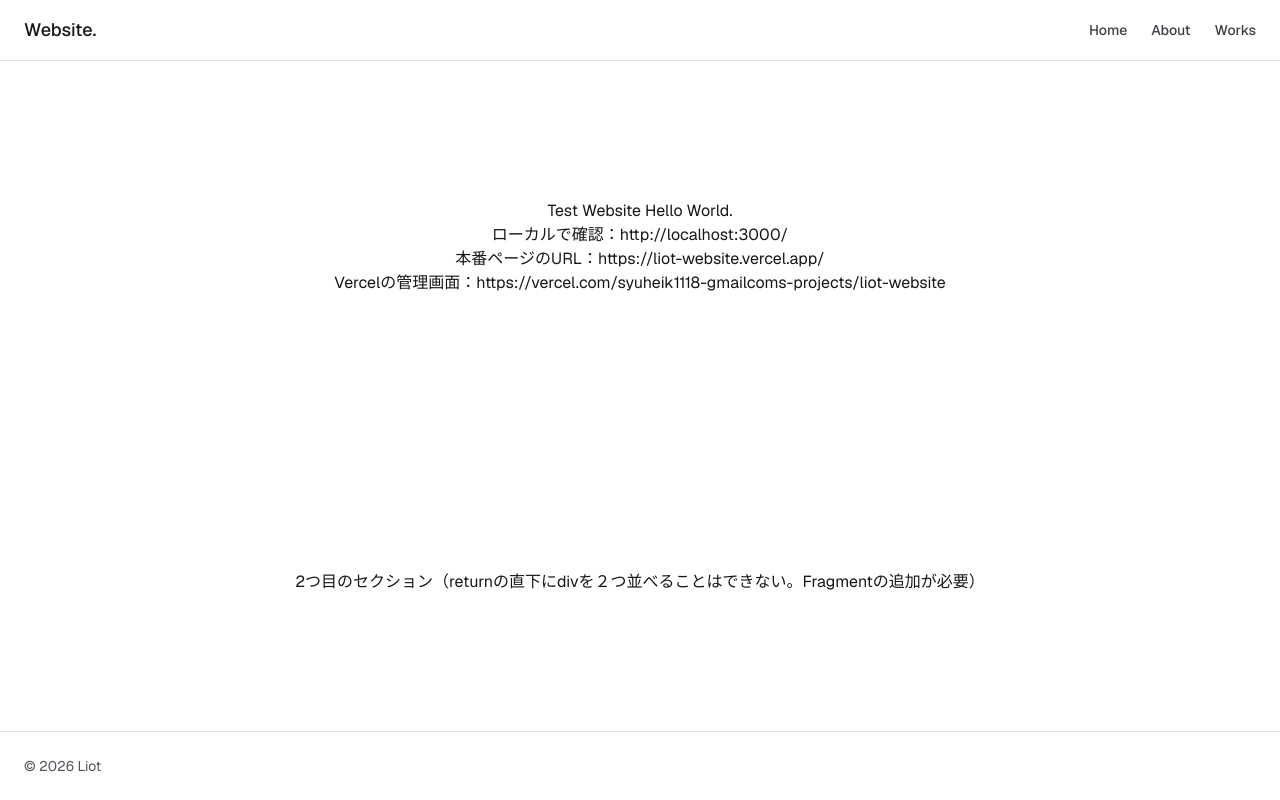
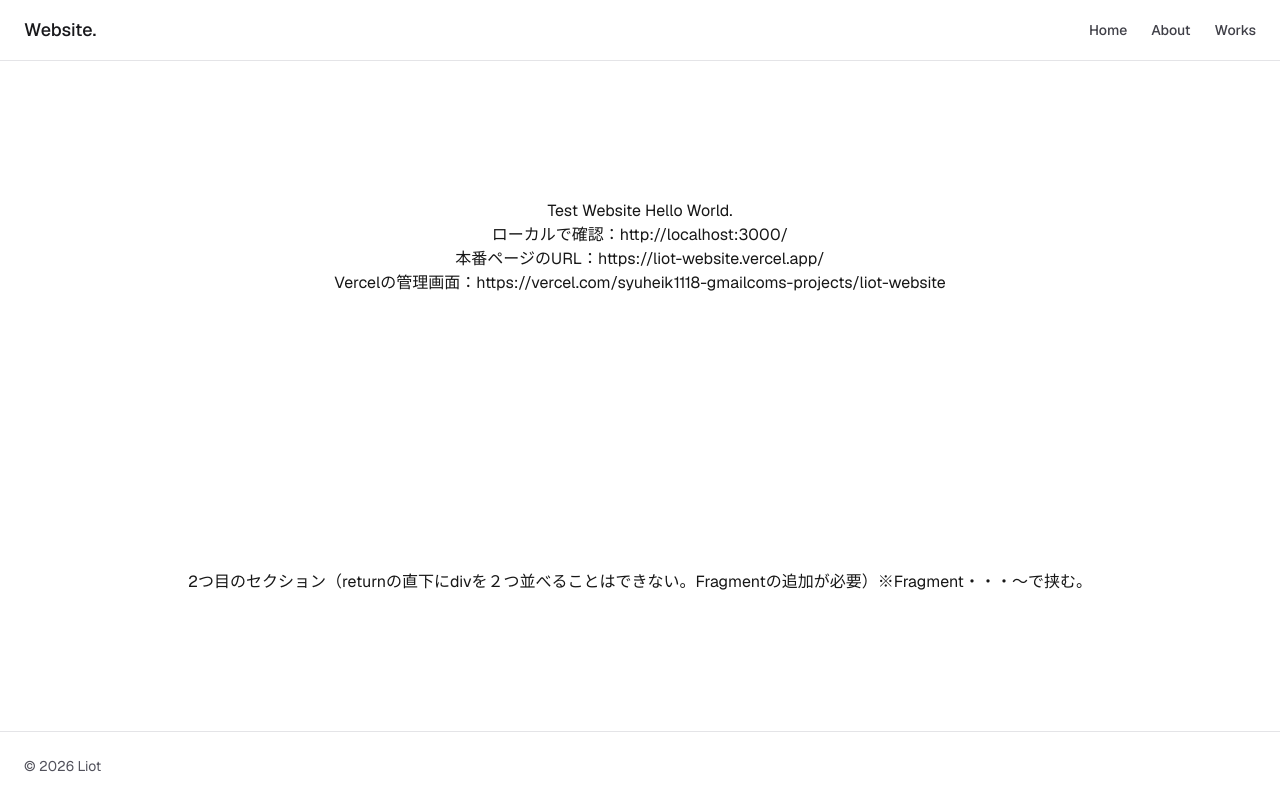
Before and after one commit to kams3261/liot-website, a Next.js app: page / in a window 1280 px wide. Built offline with nearby package versions, Linux system fonts and the light colour scheme.

Commit message:
テキスト追加

```diff
--- a/src/app/page.tsx
+++ b/src/app/page.tsx
@@ -18,7 +18,8 @@ export default async function Home() {
       </div>
 
       <div className="mx-auto flex w-full max-w-7xl flex-1 items-center justify-center py-10 text-center sm:py-16">
-      <p>2つ目のセクション（returnの直下にdivを２つ並べることはできない。Fragmentの追加が必要）</p>
+        <p>2つ目のセクション（returnの直下にdivを２つ並べることはできない。Fragmentの追加が必要）</p>
+        <p>※Fragment・・・<>〜</>で挟む。</p>
       </div>
     </>
   );
```
